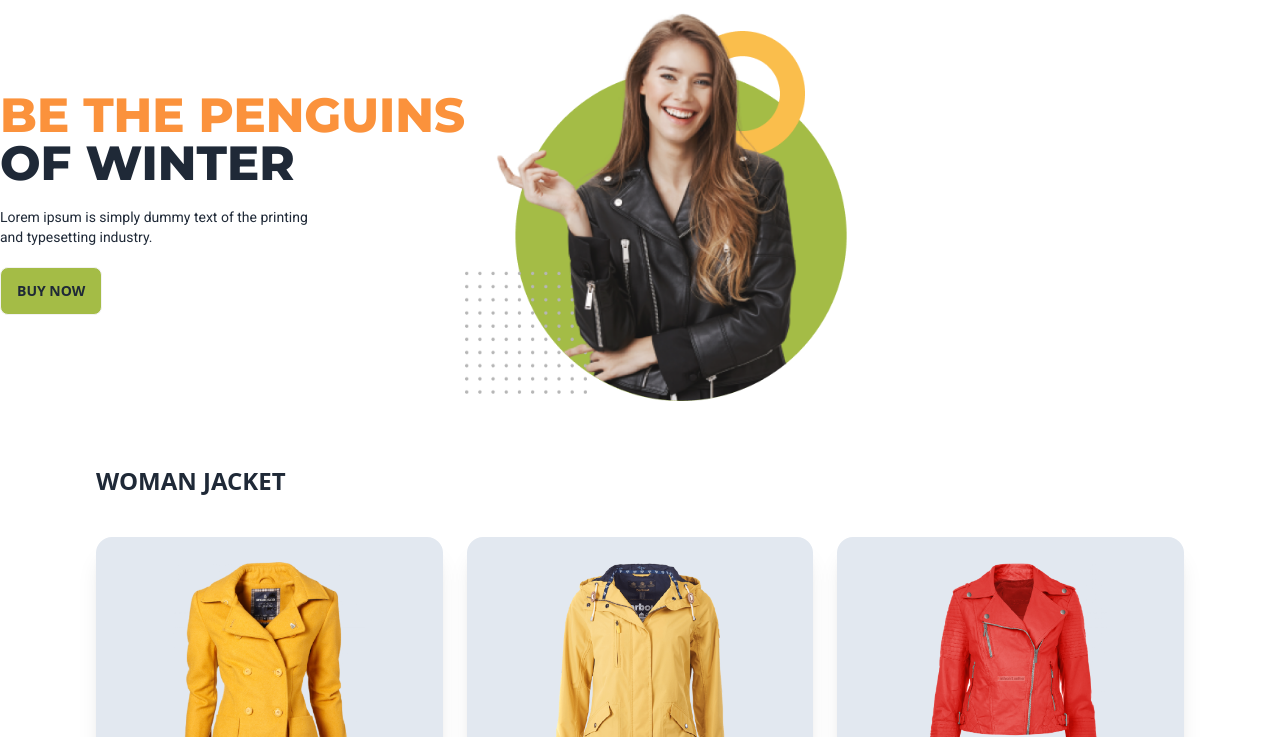
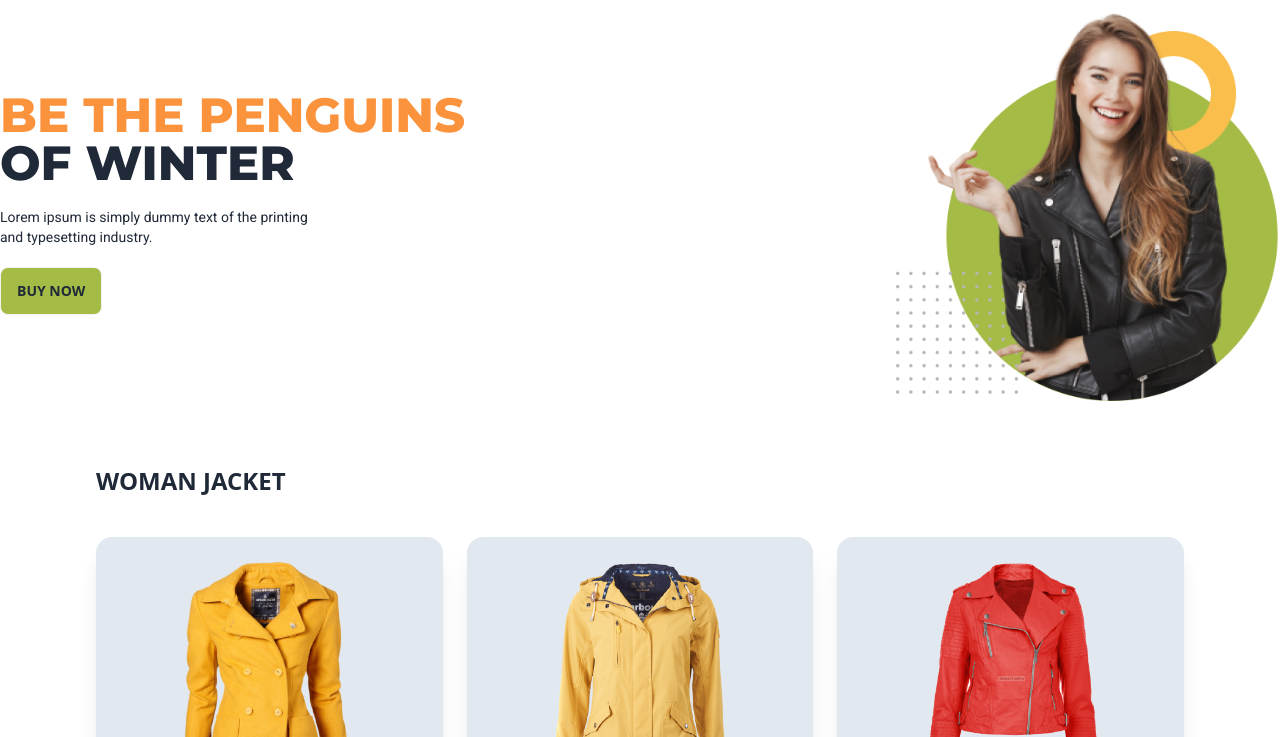
Before and after one commit to devripa/penguin-fashion, a plain HTML site: page index.html in a window 1280 px wide. Shown: the part 63-800 px from the top of the page. Drawn offline with nearby package versions, Linux system fonts and the light colour scheme.

Commit message:
first commit

```diff
--- a/index.html
+++ b/index.html
@@ -45,7 +45,7 @@
     </header>
     <header class="container mx-auto">
          <!-- banner part start -->
-        <div class="hero-section flex items-center flex-col md:flex-row">
+        <div class="hero-section flex items-center justify-between flex-col md:flex-row">
             <div class="text-center md:text-left">
                  <h1 class=" text-3xl md:text-5xl font-extrabold montserrat "><span class="text-orange-400">BE THE PENGUINS</span><br> OF WINTER</h1>
                  <P class="roboto text-sm my-5">Lorem ipsum is simply dummy text of the printing <br> and typesetting industry.</P>
```
